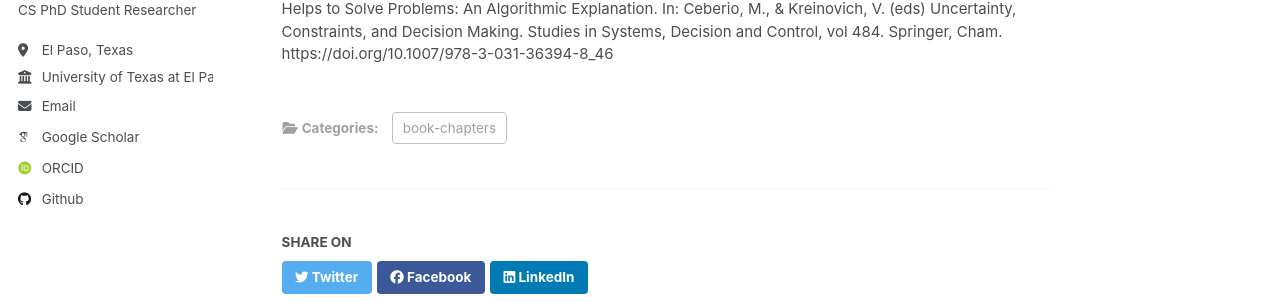
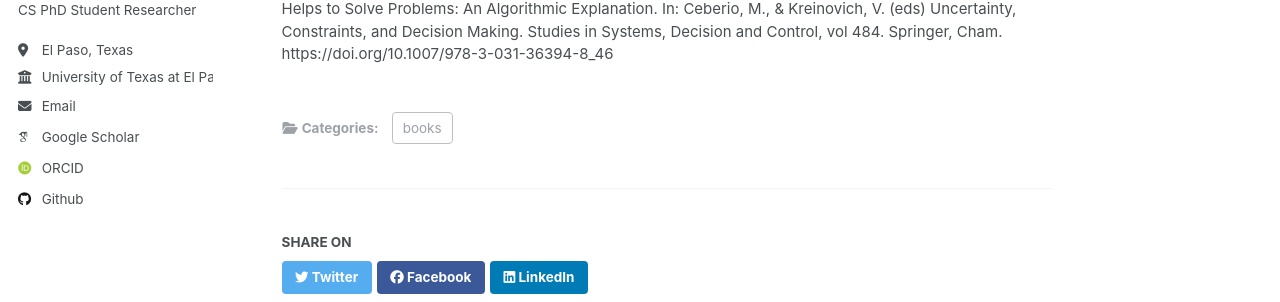
Before and after one commit to eigenhenry/eigenhenry.github.io, a Jekyll site: the page built from _publications/2024-02-17-paper-title-number-4.md, in a window 1280 px wide and 1072 px high. Shown: the part 282-584 px from the top of the window. Built offline with Jekyll 4.4.1, drawn with Linux system fonts in a browser that asks for light colours; some web fonts are replaced.

Commit message:
Update 2024-02-17-paper-title-number-4.md

```diff
--- a/_publications/2024-02-17-paper-title-number-4.md
+++ b/_publications/2024-02-17-paper-title-number-4.md
@@ -1,7 +1,7 @@
 ---
 title: "Why Self-Esteem Helps to Solve Problems: An Algorithmic Explanation"
 collection: publications
-category: book-chapters
+category: books
 permalink: "https://doi.org/10.1007/978-3-031-36394-8_46"
 date: 2023-01-01
 venue: "Uncertainty, Constraints, and Decision Making, Studies in Systems, Decision and Control, vol 484, Springer, Cham"
```
